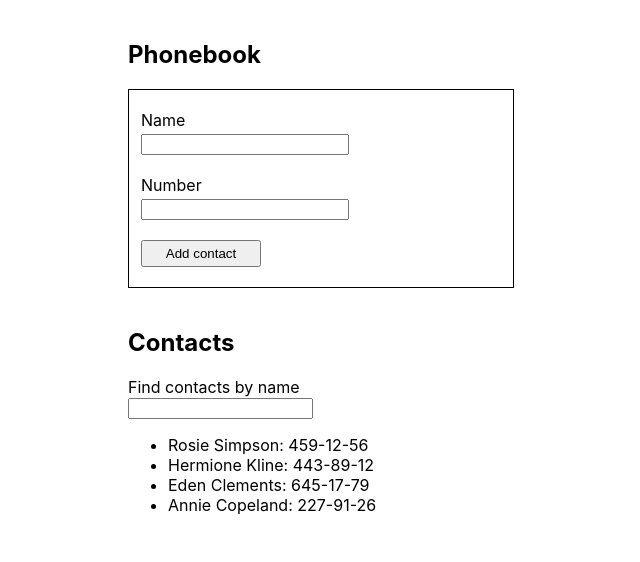
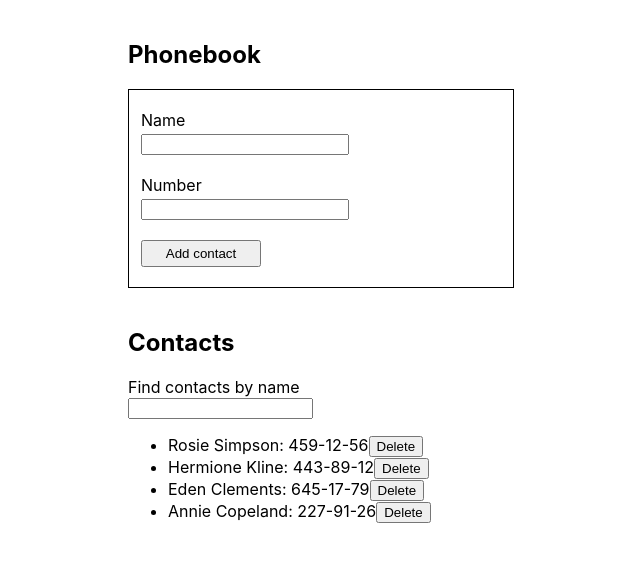
Before and after one commit to ssulphurr/goit-react-hw-02-phonebook, a React (Create React App) app: page / in a window 1280 px wide. Shown: the top 562 px of the page, without its empty margins (212-852 px from the left). Built offline with nearby package versions, Linux system fonts and the light colour scheme.

Commit message:
adds step 6 about delete contact

```diff
--- a/src/components/App.jsx
+++ b/src/components/App.jsx
@@ -43,6 +43,12 @@ export class App extends Component {
     this.setState({ filter: e.target.value });
   };
 
+  deleteContact = contactId => {
+    this.setState(prevState => ({
+      contacts: prevState.contacts.filter(contact => contact.id !== contactId),
+    }));
+  };
+
   render() {
     const { contacts, filter } = this.state;
 
@@ -59,7 +65,10 @@ export class App extends Component {
 
         <Section title="Contacts">
           <Filter value={filter} onChange={this.changeFilter} />
-          <ContactList contacts={visibleContacts} />
+          <ContactList
+            contacts={visibleContacts}
+            onDeleteContact={this.deleteContact}
+          />
         </Section>
       </>
     );
--- a/src/components/ContactItem/ContactItem.jsx
+++ b/src/components/ContactItem/ContactItem.jsx
@@ -1,10 +1,13 @@
 import React from 'react';
 import css from './ContactItem.module.css';
 
-const Contact = ({ name, number }) => {
+const Contact = ({ id, name, number, onDeleteContact }) => {
   return (
     <li className={css.contact__item}>
       {name}: {number}
+      <button type="button" onClick={() => onDeleteContact(id)}>
+        Delete
+      </button>
     </li>
   );
 };
--- a/src/components/ContactList/ContactList.jsx
+++ b/src/components/ContactList/ContactList.jsx
@@ -2,12 +2,20 @@ import React from 'react';
 import css from './ContactList.module.css';
 import Contact from 'components/ContactItem/ContactItem';
 
-const Contacts = ({ contacts }) => {
+const Contacts = ({ contacts, onDeleteContact }) => {
   return (
     <>
       <ul className={css.contact__list}>
         {contacts.map(({ id, name, number }) => {
-          return <Contact key={id} name={name} number={number} />;
+          return (
+            <Contact
+              key={id}
+              id={id}
+              name={name}
+              number={number}
+              onDeleteContact={onDeleteContact}
+            />
+          );
         })}
       </ul>
     </>
```
